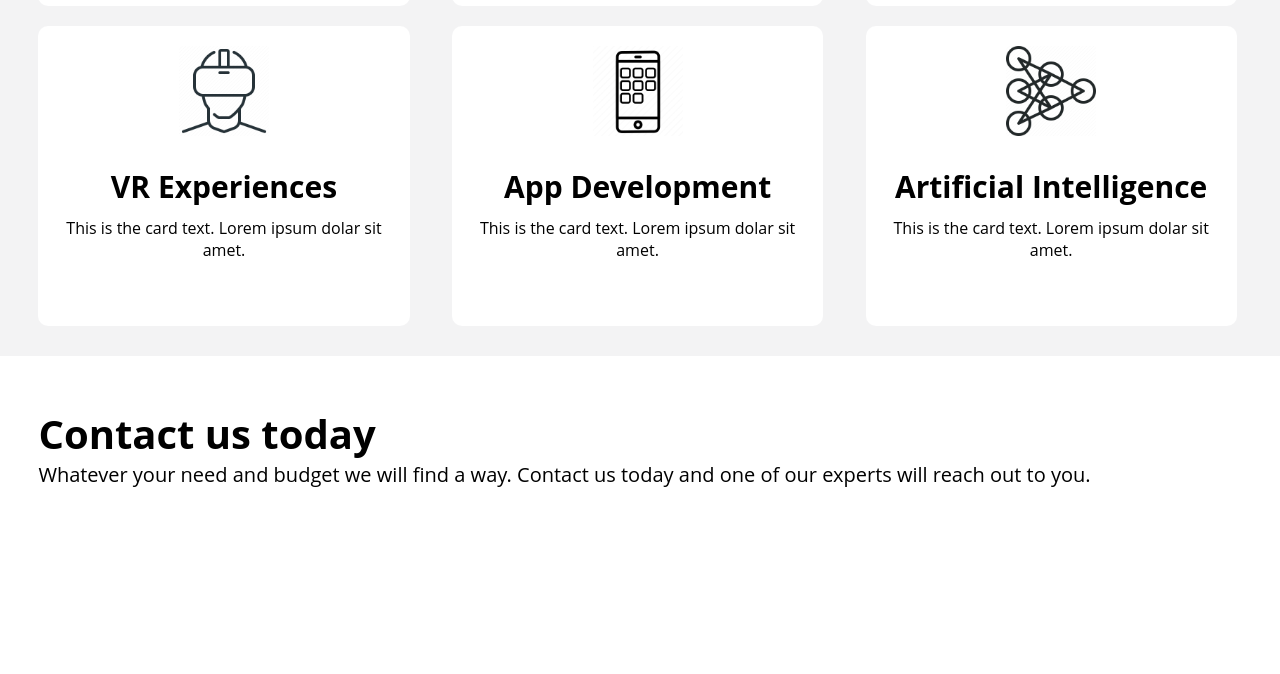
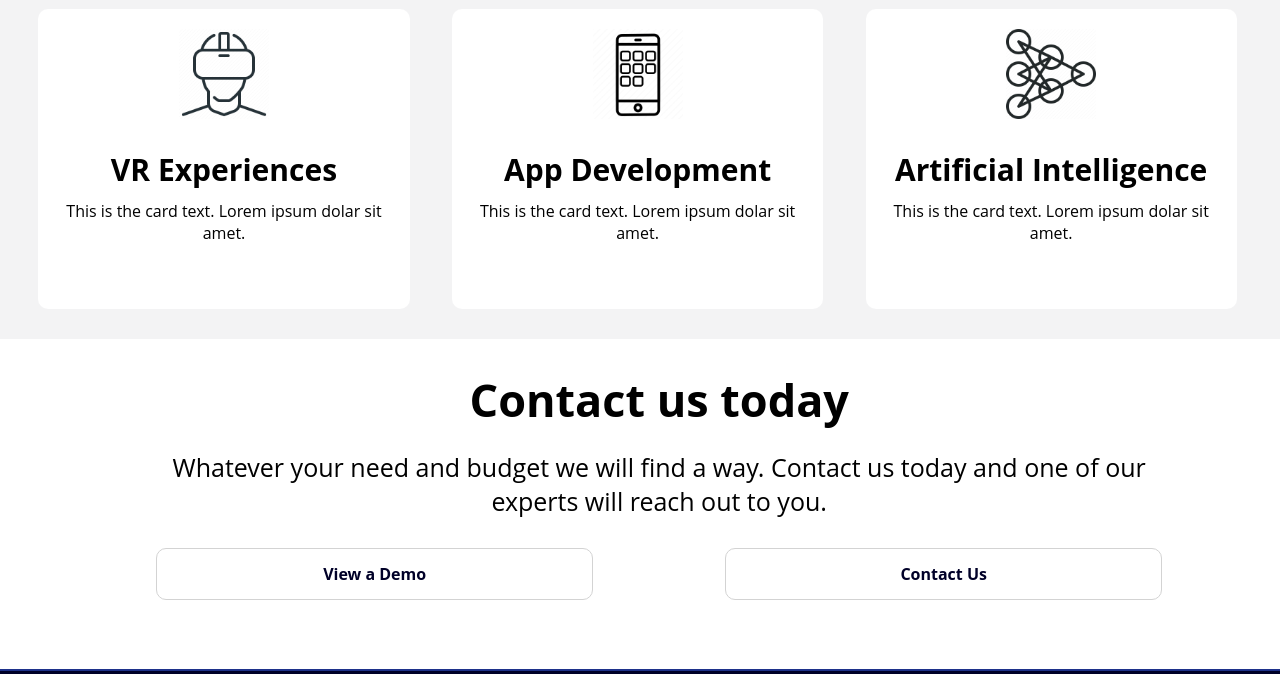
Before and after one commit to joeGiusti/NovoModo, a plain HTML site: page index.html in a window 1280 px wide. Shown: the part 1178-1852 px from the top of the page. Drawn offline with Linux system fonts and the light colour scheme.

Commit message:
First Desktop Commit

```diff
--- a/index.html
+++ b/index.html
@@ -165,48 +165,6 @@
                     </div>
                 </div>
             </div>
-            <!--
-            <div class="card">
-                <div class="cardImage">
-                    <img src="https://s2.qwant.com/thumbr/180x170/6/b/5d2dbe6ef123fef24d8a897e4c6dd2a742931522700b421f8f117ab2ae9489/th.jpg?u=https%3A%2F%2Ftse1.mm.bing.net%2Fth%3Fid%3DOIP.e6usfwU-whfEZtovnkVlyQAAAA%26pid%3DApi&q=0&b=1&p=0&a=0">
-                </div>
-                <div class="cardTextArea">
-                    <div class="cardTitle">
-                        VR Experiences
-                    </div>
-                    <div class="cardText">
-                        This is the card text. Lorem ipsum dolar sit amet.
-                    </div>
-                </div>
-            </div>
-
-            <div class="card">
-                <div class="cardImage">
-                    <img src="https://s2.qwant.com/thumbr/180x170/6/b/5d2dbe6ef123fef24d8a897e4c6dd2a742931522700b421f8f117ab2ae9489/th.jpg?u=https%3A%2F%2Ftse1.mm.bing.net%2Fth%3Fid%3DOIP.e6usfwU-whfEZtovnkVlyQAAAA%26pid%3DApi&q=0&b=1&p=0&a=0">
-                </div>
-                <div class="cardTextArea">
-                    <div class="cardTitle">
-                        App Development
-                    </div>
-                    <div class="cardText">
-                        This is the card text. Lorem ipsum dolar sit amet.
-                    </div>
-                </div>
-            </div>
-            <div class="card">
-                <div class="cardImage">
-                    <img src="https://s2.qwant.com/thumbr/180x170/6/b/5d2dbe6ef123fef24d8a897e4c6dd2a742931522700b421f8f117ab2ae9489/th.jpg?u=https%3A%2F%2Ftse1.mm.bing.net%2Fth%3Fid%3DOIP.e6usfwU-whfEZtovnkVlyQAAAA%26pid%3DApi&q=0&b=1&p=0&a=0">
-                </div>
-                <div class="cardTextArea">
-                    <div class="cardTitle">
-                        Artificial Intelligence
-                    </div>
-                    <div class="cardText">
-                        This is the card text. Lorem ipsum dolar sit amet.
-                    </div>
-                </div>
-            </div>
-        -->
         </div>
 
 
@@ -214,9 +172,13 @@
             <div class="infoBox">
                 <div class="infoTitle">Contact us today</div>
                 <div class="infoText">Whatever your need and budget we will find a way.
-                    Contact us today and one of our experts will reach out to you.</div>
+                    Contact us today and one of our experts will reach out to you.
+                </div>
+                <a class="infoButton">View a Demo</a>
+                <div class="space"></div>
+                <a class="infoButton">Contact Us</a>
+            </div>
 
-            </div>
         </div>
         <div class="topNavLine"></div>
         <div class="bottomSection">
--- a/styles.css
+++ b/styles.css
@@ -82,23 +82,46 @@ html, body{
 }
 /* Info Sections */
 .infoSection{
-    width: 100%;
     min-height: 300px;
     background-color: white;
 }
 .infoBox{
-    margin: 50px;
+    margin-top: 30px;
     margin-left: 3%;
-
+    text-align: center;
+    font-family: "Patron", "Open Sans", Helvetica, Arial, sans-serif;
+    margin-bottom: 20px;
 }
 .infoTitle{
-    font-family: "Patron", "Open Sans", Helvetica, Arial, sans-serif;
-    font-size: 40px;
+    font-size: 45px;
     font-weight: bold;
+    margin-bottom: 20px;
 }
 .infoText{
+    font-size: 25px;
+    width: 80%;
+    margin-left: 10%;
+}
+.infoButton{
+    width: 35%;
+    height: 50px;
+    border-radius: 10px;
+    border: 1px solid lightgray;
+    display: inline-block;
+    color: #000028;
+    text-align: center;
+    line-height: 50px;
+    font-weight: bold;
     font-family: "Patron", "Open Sans", Helvetica, Arial, sans-serif;
-    font-size: 20px;
+    margin-top: 30px;
+}
+.space{
+    display: inline-block;
+    width: 10%;
+}
+.infoButton:hover{
+    background-color: #1e328b;
+    color: white;
 }
 .cardsSection{
     width: 100%;
@@ -160,6 +183,12 @@ html, body{
         width: 95%;
         margin-left: 3%;
     }
+    .infoButton{
+        width: 80%;
+    }
+    .space{
+        display: none;
+    }
 }
 .cardImage{
     height: 150px;
```
